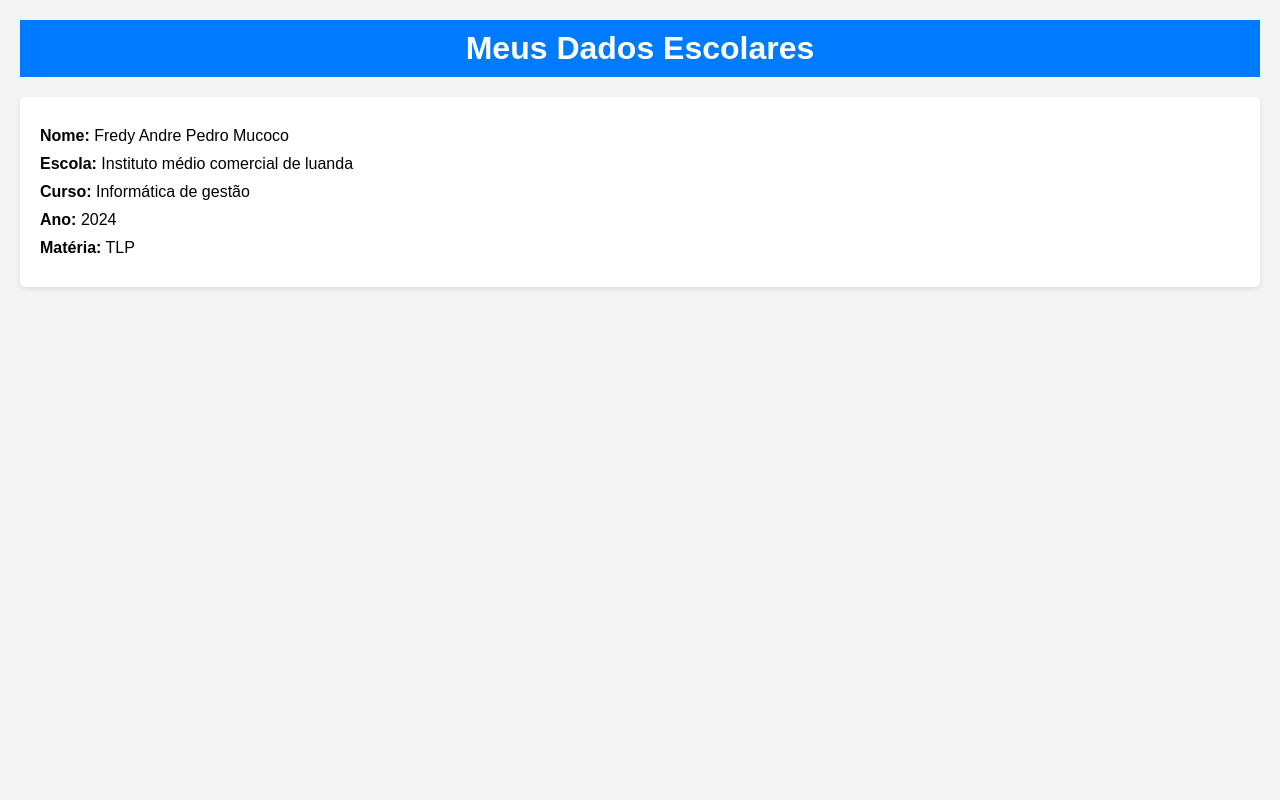
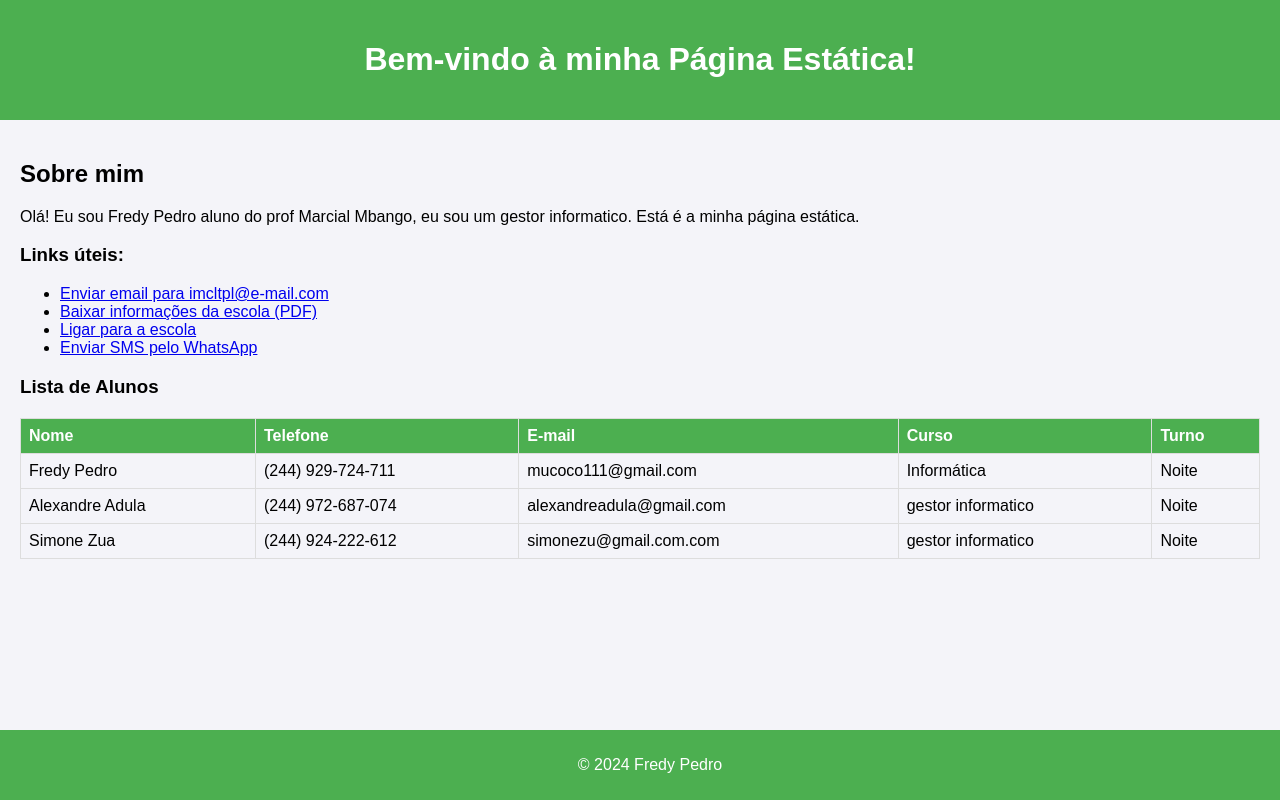
Before and after one commit to Fredypedr/Fredypedr.github.io, a plain HTML site: page index.html in a window 1280 px wide. Drawn offline with Linux system fonts and the light colour scheme.

Commit message:
Update index.html

```diff
--- a/index.html
+++ b/index.html
@@ -1,60 +1,110 @@
-  <!DOCTYPE html>
-<html lang="pt-BR">
+<!DOCTYPE html>
+<html lang="pt-br">
 <head>
     <meta charset="UTF-8">
     <meta name="viewport" content="width=device-width, initial-scale=1.0">
-    <title>Meus Dados Escolares</title>
+    <title>Fredy Página Estática</title>
     <style>
         body {
             font-family: Arial, sans-serif;
-            background-color: #f4f4f4;
             margin: 0;
-            padding: 20px;
+            padding: 0;
+            background-color: #f4f4f9;
         }
         header {
-            background: #007bff;
-            color: #fff;
-            padding: 10px 0;
+            background-color: #4CAF50;
+            color: white;
+            padding: 20px;
             text-align: center;
         }
         section {
-            background: #fff;
             padding: 20px;
-            border-radius: 5px;
-            box-shadow: 0 2px 5px rgba(0, 0, 0, 0.1);
+        }
+        footer {
+            background-color: #4CAF50;
+            color: white;
+            text-align: center;
+            padding: 10px;
+            position: fixed;
+            width: 100%;
+            bottom: 0;
+        }
+        table {
+            width: 100%;
+            border-collapse: collapse;
             margin-top: 20px;
         }
-        h1 {
-            margin: 0;
+        table, th, td {
+            border: 1px solid #ddd;
         }
-        .info {
-            margin: 10px 0;
+        th, td {
+            padding: 8px;
+            text-align: left;
+        }
+        th {
+            background-color: #4CAF50;
+            color: white;
         }
     </style>
 </head>
 <body>
+    <header>
+        <h1>Bem-vindo à minha Página Estática!</h1>
+    </header>
 
-<header>
-    <h1>Meus Dados Escolares</h1>
-</header>
+    <section>
+        <h2>Sobre mim</h2>
+        <p>Olá! Eu sou Fredy Pedro aluno do prof Marcial Mbango, eu sou um gestor informatico. Está é a minha página estática.</p>
 
-<section>
-    <div class="info">
-        <strong>Nome:</strong> Fredy Andre Pedro Mucoco
-    </div>
-    <div class="info">
-        <strong>Escola:</strong>  Instituto médio comercial de luanda
-    </div>
-    <div class="info">
-        <strong>Curso:</strong> Informática de gestão
-    </div>
-    <div class="info">
-        <strong>Ano:</strong> 2024
-    </div>
-    <div class="info">
-        <strong>Matéria:</strong> TLP
-    </div>
-</section>
+        <!-- Links solicitados -->
+        <h3>Links úteis:</h3>
+        <ul>
+            <li><a href="mucoco111@gmail.com">Enviar email para imcltpl@e-mail.com</a></li>
+            <li><a href="PAGS/informações sobre a escola.pdf" download>Baixar informações da escola (PDF)</a></li>
+            <li><a href="tel:+244 927 800 505">Ligar para a escola</a></li>
+            <li><a href="https://wa.me/244929724711">Enviar SMS pelo WhatsApp</a></li>
+        </ul>
 
+        <!-- Tabela com dados -->
+        <h3>Lista de Alunos</h3>
+        <table>
+            <thead>
+                <tr>
+                    <th>Nome</th>
+                    <th>Telefone</th>
+                    <th>E-mail</th>
+                    <th>Curso</th>
+                    <th>Turno</th>
+                </tr>
+            </thead>
+            <tbody>
+                <tr>
+                    <td>Fredy Pedro</td>
+                    <td>(244) 929-724-711</td>
+                    <td>mucoco111@gmail.com</td>
+                    <td>Informática</td>
+                    <td>Noite</td>
+                </tr>
+                <tr>
+                    <td>Alexandre Adula</td>
+                    <td>(244) 972-687-074</td>
+                    <td>alexandreadula@gmail.com</td>
+                    <td>gestor informatico</td>
+                    <td>Noite</td>
+                </tr>
+                <tr>
+                    <td>Simone Zua</td>
+                    <td>(244) 924-222-612</td>
+                    <td>simonezu@gmail.com.com</td>
+                    <td>gestor informatico</td>
+                    <td>Noite</td>
+                </tr>
+            </tbody>
+        </table>
+    </section>
+
+    <footer>
+        <p>&copy; 2024 Fredy Pedro</p>
+    </footer>
 </body>
 </html>
```
